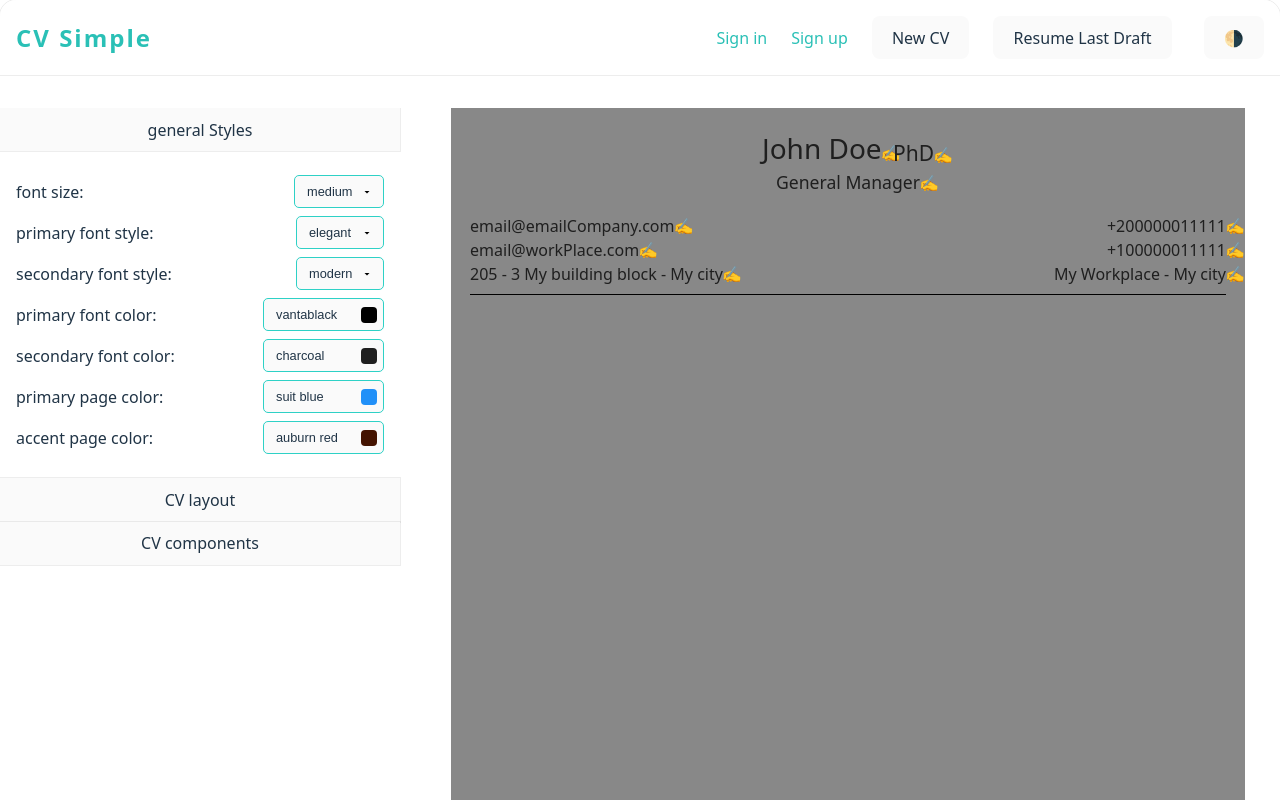
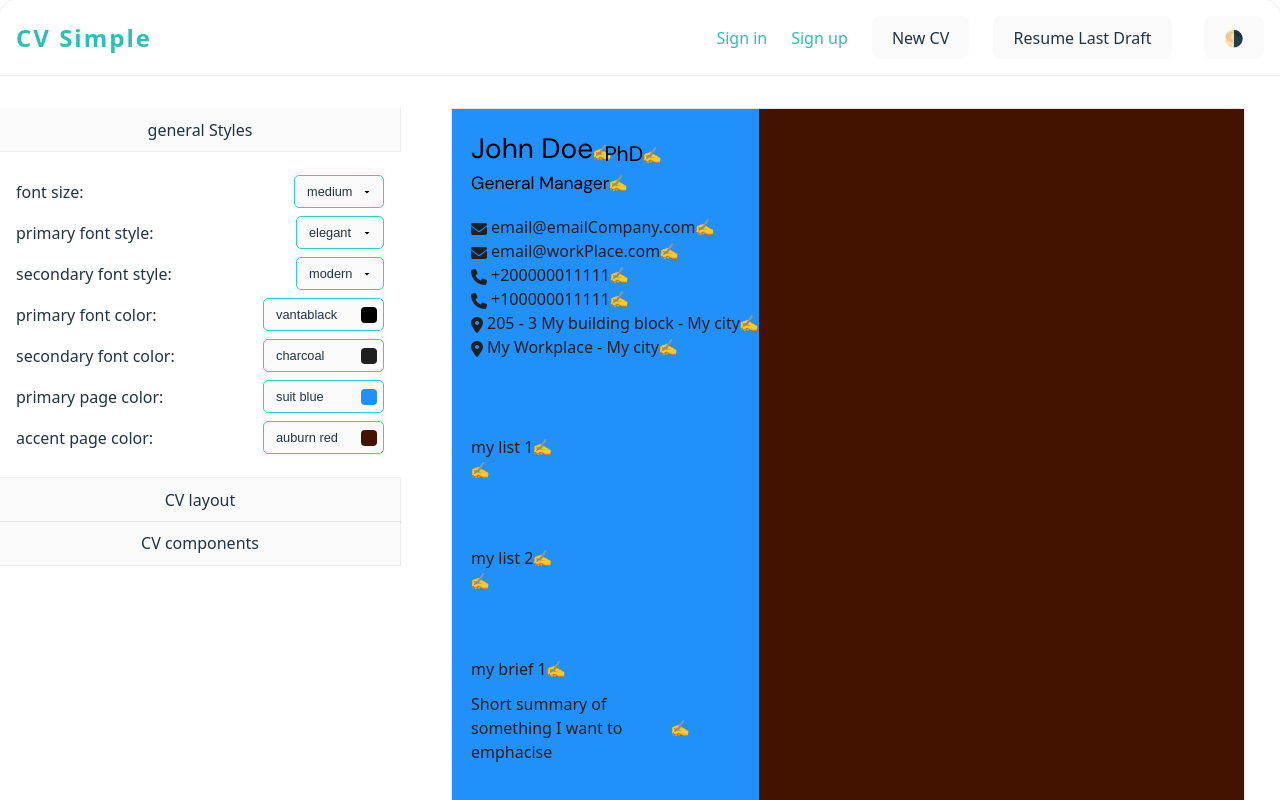
Before and after one commit to kad5/TOP-CV-app, a React (Vite) app in the folder CV-Wizard/: page /builder in a window 1280 px wide. Shown: the top 800 px of the page. Built offline with nearby package versions, Linux system fonts and the light colour scheme.

Commit message:
vertical css styles

```diff
--- a/CV-Wizard/package.json
+++ b/CV-Wizard/package.json
@@ -10,6 +10,7 @@
     "preview": "vite preview"
   },
   "dependencies": {
+    "@fortawesome/fontawesome-free": "^6.7.2",
     "react": "^19.0.0",
     "react-dom": "^19.0.0"
   },
--- a/CV-Wizard/src/assets/components/CvBody.jsx
+++ b/CV-Wizard/src/assets/components/CvBody.jsx
@@ -2,8 +2,12 @@ import useCV from "../utils/context";
 import { setNestedValue } from "../utils/setCV";
 
 export default function CvBody({ body }) {
+  const { cvData } = useCV();
   return (
-    <div className="cv-body">
+    <div
+      className="cv-body"
+      style={{ backgroundColor: cvData.styles.accentClr }}
+    >
       {body.map((comp, compIndex) => (
         <CVComponent key={compIndex} data={comp} />
       ))}
--- a/CV-Wizard/src/assets/components/CvHeader.jsx
+++ b/CV-Wizard/src/assets/components/CvHeader.jsx
@@ -2,25 +2,31 @@ import useCV from "../utils/context";
 import Input from "./InputField";
 
 export default function CvHeader({ type = "" }) {
-  const { cvData, setCvData } = useCV();
+  const { cvData } = useCV();
   return (
-    <div className={`cv-header ${type}`}>
+    <div
+      style={{ backgroundColor: cvData.styles.primaryClr }}
+      className={`cv-header ${type}`}
+    >
       <div className="name-title">
         <Input
           className={"h-name"}
           keys={["header", "name"]}
           init={cvData.header.name}
+          primary={true}
         />
         <Input
           className={"h-titleLetters"}
           keys={["header", "titleLetters"]}
           init={cvData.header.titleLetters}
+          primary={true}
         />
       </div>
       <Input
         className={"h-jobTitle"}
         keys={["header", "jobTitle"]}
         init={cvData.header.jobTitle}
+        primary={true}
       />
       <Input
         className={"h-email1"}
--- a/CV-Wizard/src/assets/styles/App.css
+++ b/CV-Wizard/src/assets/styles/App.css
@@ -281,11 +281,11 @@ aside {
   width: 210mm;
   height: 297mm;
   overflow: hidden;
-  background-color: #888;
+  background-color: hsl(0, 0%, 97%);
+  border: 1px solid var(--border);
   margin-bottom: 2rem;
   transform: scale(1);
   transform-origin: top center;
-  padding: 5mm;
 }
 
 .horizontal {
@@ -295,7 +295,7 @@ aside {
 
 .vertical {
   display: grid;
-  grid-template-columns: 300px 1fr;
+  grid-template-columns: auto 1fr;
 }
 
 .inp-wrapper {
@@ -338,9 +338,9 @@ aside {
 }
 /*  ---------  header styles ---------- */
 
+/*horizontal header styles*/
 .horizontal .name-title {
   display: flex;
-  margin: auto;
   gap: 3mm;
   > div {
     width: fit-content;
@@ -350,57 +350,7 @@ aside {
   }
 }
 
-.horizontal .h-customList1Title {
-  display: none;
-}
-.horizontal .h-customList1Content {
-  display: none;
-}
-.horizontal .h-customList2Title {
-  display: none;
-}
-.horizontal .h-customList2Content {
-  display: none;
-}
-.horizontal .h-customPara1Title {
-  display: none;
-}
-.horizontal .h-customPara1Content {
-  display: none;
-}
-.horizontal .h-customPara2Title {
-  display: none;
-}
-.horizontal .h-customPara2Content {
-  display: none;
-}
-
-/*basic horizontal style*/
-.cv-header.standard-h {
-  border-bottom: 1px solid black;
-  padding-bottom: 2mm;
-  display: grid;
-  grid-template: repeat(5, fit-content) / repeat(2, 105mm);
-  grid-template-areas:
-    "name-title name-title"
-    "h-jobTitle h-jobTitle"
-    "h-email1  h-phone1"
-    "h-email2  h-phone2"
-    "h-address  h-workAddress";
-  .name-title {
-    grid-area: name-title;
-    font-size: 1.75em;
-    .h-titleLetters {
-      font-size: 0.75em;
-      align-self: flex-end;
-    }
-  }
-  .h-jobTitle {
-    grid-area: h-jobTitle;
-    justify-self: center;
-    font-size: 1.1em;
-    margin-bottom: 5mm;
-  }
+.horizontal {
   .h-email1 {
     grid-area: h-email1;
   }
@@ -424,26 +374,223 @@ aside {
   }
   .h-customList1Title {
     grid-area: h-customList1Title;
+    display: none;
   }
   .h-customList1Content {
     grid-area: h-customList1Content;
+    display: none;
   }
   .h-customList2Title {
     grid-area: h-customList2Title;
+    display: none;
   }
   .h-customList2Content {
     grid-area: h-customList2Content;
+    display: none;
   }
   .h-customPara1Title {
     grid-area: h-customPara1Title;
+    display: none;
   }
   .h-customPara1Content {
     grid-area: h-customPara1Content;
+    display: none;
   }
   .h-customPara2Title {
     grid-area: h-customPara2Title;
+    display: none;
   }
   .h-customPara2Content {
     grid-area: h-customPara2Content;
+    display: none;
   }
 }
+
+.cv-header.standard-h {
+  padding: 5mm;
+  border-bottom: 1px solid rgba(128, 128, 128, 0.274);
+  padding-bottom: 2mm;
+  display: grid;
+  grid-template: repeat(5, minmax(0, fit-content)) / repeat(2, 105mm);
+  grid-template-areas:
+    "name-title name-title"
+    "h-jobTitle h-jobTitle"
+    "h-email1  h-phone1"
+    "h-email2  h-phone2"
+    "h-address  h-workAddress";
+  .name-title {
+    margin: auto;
+    grid-area: name-title;
+    font-size: 1.75em;
+    .h-titleLetters {
+      font-size: 0.75em;
+      align-self: flex-end;
+    }
+  }
+  .h-jobTitle {
+    grid-area: h-jobTitle;
+    justify-self: center;
+    font-size: 1.1em;
+    margin-bottom: 5mm;
+  }
+}
+
+.cv-header.fancy-h {
+  padding: 5mm;
+  border-bottom: 1px solid rgba(128, 128, 128, 0.274);
+  padding-bottom: 2mm;
+  display: grid;
+  grid-template: repeat(5, minmax(0, fit-content)) / repeat(2, 105mm);
+  grid-template-areas:
+    "name-title name-title"
+    "h-jobTitle h-jobTitle"
+    "h-email1  h-phone1"
+    "h-email2  h-phone2"
+    "h-address  h-workAddress";
+  .name-title {
+    grid-area: name-title;
+    font-size: 1.75em;
+    .h-titleLetters {
+      font-size: 0.75em;
+      align-self: flex-end;
+    }
+  }
+  .h-jobTitle {
+    grid-area: h-jobTitle;
+    font-size: 1em;
+    margin-top: -2mm;
+    margin-bottom: 5mm;
+    font-style: italic;
+  }
+}
+
+/*vertical header styles */
+.cv-header.standard-v {
+  padding: 5mm;
+  display: flex;
+  flex-direction: column;
+  align-items: start;
+  .name-title {
+    grid-area: name-title;
+    font-size: 1.75em;
+    .h-titleLetters {
+      font-size: 0.75em;
+      align-self: flex-end;
+    }
+  }
+  .h-jobTitle {
+    grid-area: h-jobTitle;
+    font-size: 1.1em;
+    margin-bottom: 5mm;
+  }
+}
+
+.vertical .name-title {
+  display: flex;
+  gap: 3mm;
+  > div {
+    width: fit-content;
+  }
+  input {
+    width: fit-content;
+  }
+}
+
+.vertical {
+  .h-email1 {
+    grid-area: h-email1;
+  }
+  .h-email1::before {
+    content: "\f0e0";
+    font-family: "Font Awesome 5 Free";
+    font-weight: 900;
+    margin-right: 4px;
+    transform: translateY(2px);
+  }
+  .h-email2 {
+    grid-area: h-email2;
+  }
+  .h-email2::before {
+    content: "\f0e0";
+    font-family: "Font Awesome 5 Free";
+    font-weight: 900;
+    margin-right: 4px;
+    transform: translateY(2px);
+  }
+  .h-phone1 {
+    grid-area: h-phone1;
+  }
+  .h-phone1::before {
+    content: "\f095";
+    font-family: "Font Awesome 5 Free";
+    font-weight: 900;
+    margin-right: 4px;
+    transform: translateY(2px);
+  }
+  .h-phone2 {
+    grid-area: h-phone2;
+  }
+  .h-phone2::before {
+    content: "\f095";
+    font-family: "Font Awesome 5 Free";
+    font-weight: 900;
+    margin-right: 4px;
+    transform: translateY(2px);
+  }
+  .h-address {
+    grid-area: h-address;
+  }
+  .h-address::before {
+    content: "\f3c5";
+    font-family: "Font Awesome 5 Free";
+    font-weight: 900;
+    margin-right: 4px;
+    transform: translateY(2px);
+  }
+  .h-workAddress {
+    grid-area: h-workAddress;
+  }
+  .h-workAddress::before {
+    content: "\f3c5";
+    font-family: "Font Awesome 5 Free";
+    font-weight: 900;
+    margin-right: 4px;
+    transform: translateY(2px);
+  }
+  .h-customList1Title {
+    grid-area: h-customList1Title;
+    margin-top: 20mm;
+  }
+  .h-customList1Content {
+    grid-area: h-customList1Content;
+    margin-top: 3mm;
+    max-width: 200px;
+  }
+  .h-customList2Title {
+    grid-area: h-customList2Title;
+    margin-top: 20mm;
+  }
+  .h-customList2Content {
+    grid-area: h-customList2Content;
+    margin-top: 3mm;
+    max-width: 200px;
+  }
+  .h-customPara1Title {
+    grid-area: h-customPara1Title;
+    margin-top: 20mm;
+  }
+  .h-customPara1Content {
+    grid-area: h-customPara1Content;
+    margin-top: 3mm;
+    max-width: 200px;
+  }
+  .h-customPara2Title {
+    grid-area: h-customPara2Title;
+    margin-top: 20mm;
+  }
+  .h-customPara2Content {
+    grid-area: h-customPara2Content;
+    margin-top: 3mm;
+    max-width: 200px;
+  }
+}
--- a/CV-Wizard/src/assets/utils/draft.jsx
+++ b/CV-Wizard/src/assets/utils/draft.jsx
@@ -14,8 +14,8 @@ export function blankCV() {
       accentClr: "#441300",
     },
     header: {
-      layout: "horizontal",
-      template: "standard-h",
+      layout: "vertical",
+      template: "standard-v",
       name: "John Doe",
       titleLetters: "PhD",
       jobTitle: "General Manager",
--- a/CV-Wizard/src/main.jsx
+++ b/CV-Wizard/src/main.jsx
@@ -3,6 +3,7 @@ import { createRoot } from "react-dom/client";
 import ReactDOM from "react-dom/client";
 import { BrowserRouter } from "react-router-dom";
 import "./assets/styles/index.css";
+import "@fortawesome/fontawesome-free/css/all.min.css";
 import App from "./App.jsx";
 
 createRoot(document.getElementById("root")).render(
```
Also changed, not shown: 1 other file (tests, documents, lock files or other folders).
